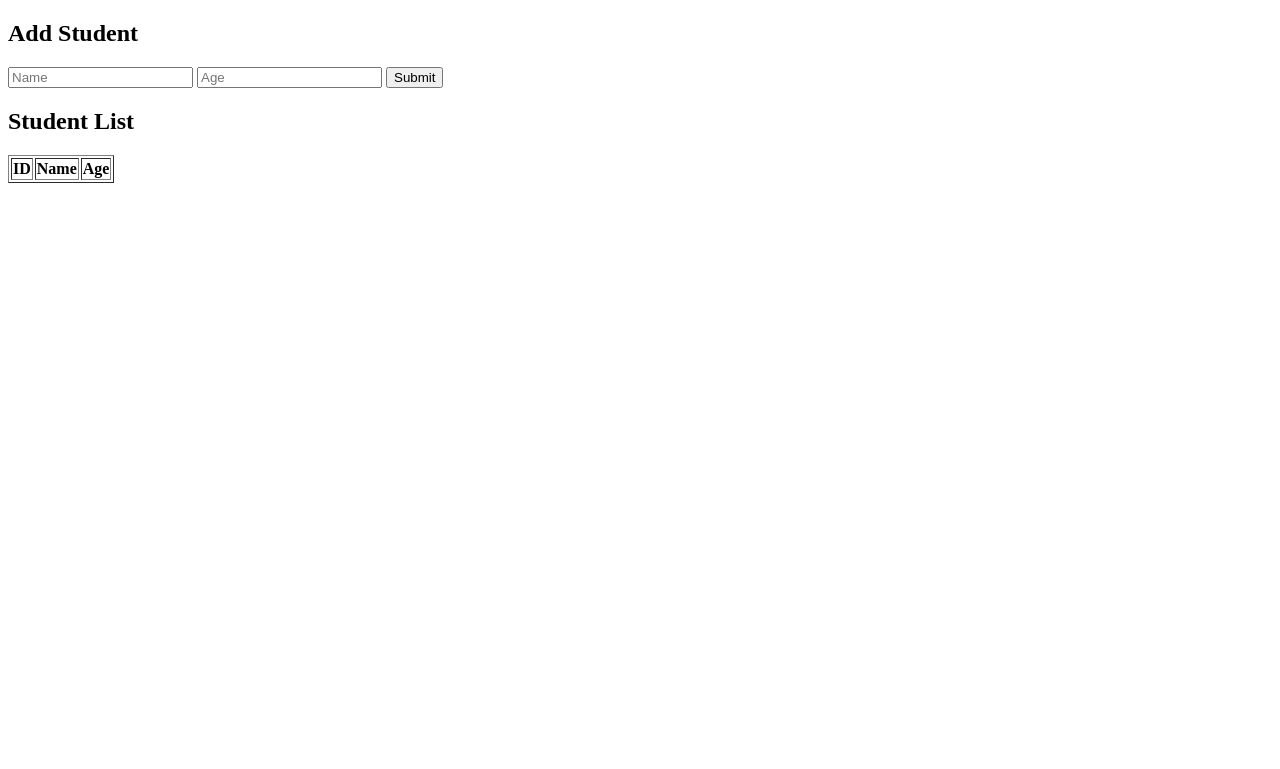
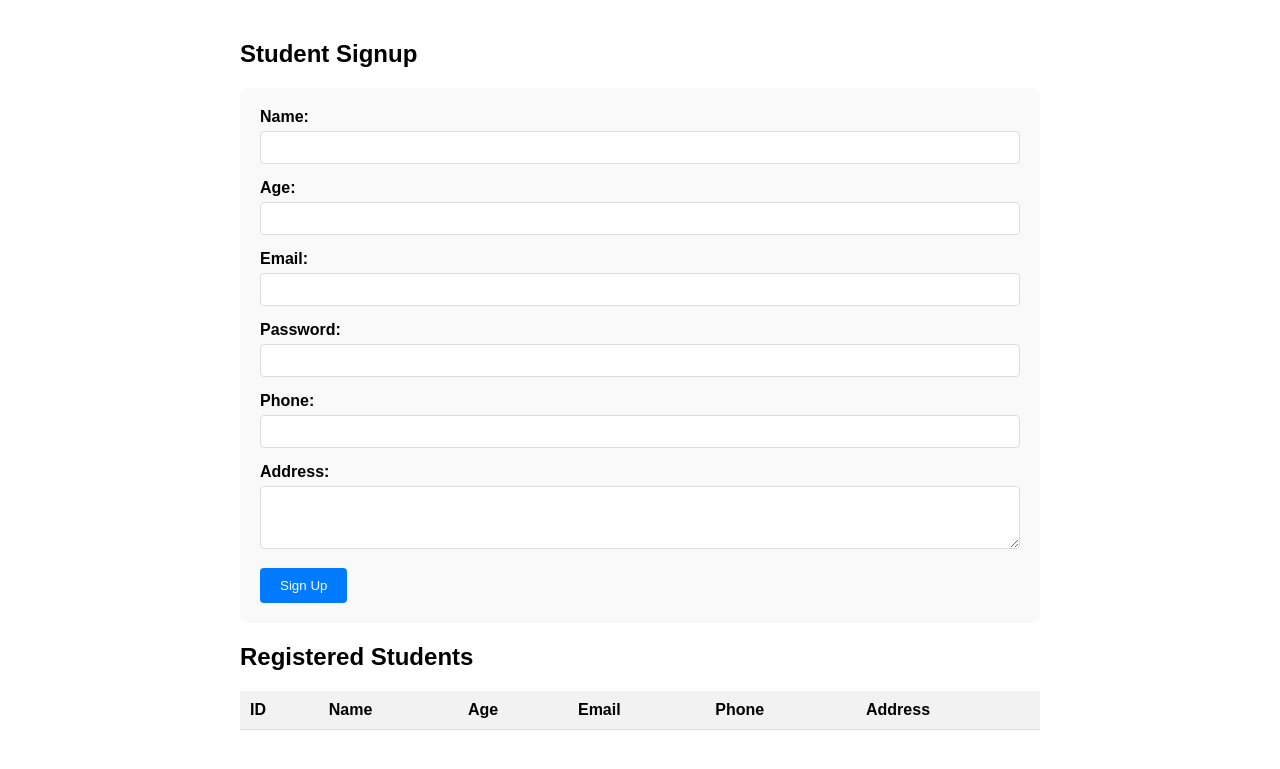
Before and after one commit to KedarBhame01/Login-Registration-Demo-Project, a Django app: page /a/login/ in a window 1280 px wide. Shown: the top 769 px of the page. Run offline with Django 5.2, Linux system fonts and the light colour scheme; tables that the repository leaves empty hold one stand-in row (values such as "Sample post"); lists and menus that the app fills with data are empty.

Commit message:
working basic registration
including mysql server data store on it

```diff
--- a/Login_Registration_Demo_Project/Login_Registration_Demo_Project/settings.py
+++ b/Login_Registration_Demo_Project/Login_Registration_Demo_Project/settings.py
@@ -9,7 +9,7 @@ https://docs.djangoproject.com/en/5.1/topics/settings/
 For the full list of settings and their values, see
 https://docs.djangoproject.com/en/5.1/ref/settings/
 """
-
+import os
 from pathlib import Path
 
 # Build paths inside the project like this: BASE_DIR / 'subdir'.
@@ -122,7 +122,8 @@ USE_TZ = True
 # https://docs.djangoproject.com/en/5.1/howto/static-files/
 
 STATIC_URL = 'static/'
-
+MEDIA_URL = '/media/'
+MEDIA_ROOT = os.path.join(BASE_DIR, 'media')
 # Default primary key field type
 # https://docs.djangoproject.com/en/5.1/ref/settings/#default-auto-field
 
--- a/Login_Registration_Demo_Project/student/forms.py
+++ b/Login_Registration_Demo_Project/student/forms.py
@@ -2,6 +2,8 @@ from django import forms
 from .models import Student
 
 class StudentForm(forms.ModelForm):
+    password = forms.CharField(widget=forms.PasswordInput())
+
     class Meta:
         model = Student
         fields = '__all__'
--- a/Login_Registration_Demo_Project/student/models.py
+++ b/Login_Registration_Demo_Project/student/models.py
@@ -2,8 +2,12 @@ from django.db import models
 
 # Create your models here.
 class Student(models.Model):
-    name = models.CharField(max_length = 100)
+    name = models.CharField(max_length=100)
     age = models.IntegerField()
-    # note = models.CharField(max_length = 100, default="NO note")
+    email = models.EmailField(unique=True)
+    password = models.CharField(max_length=128)
+    phone = models.CharField(max_length=15)
+    address = models.TextField()
+
     def __str__(self):
         return self.name
--- a/Login_Registration_Demo_Project/student/templates/new_login.html
+++ b/Login_Registration_Demo_Project/student/templates/new_login.html
@@ -1,23 +1,127 @@
 <!DOCTYPE html>
 <html>
 <head>
-    <title>Student Form</title>
+    <title>Student Signup</title>
+    <style>
+        body {
+            font-family: Arial, sans-serif;
+            max-width: 800px;
+            margin: 0 auto;
+            padding: 20px;
+        }
+        .form-container {
+            background: #f9f9f9;
+            padding: 20px;
+            border-radius: 8px;
+            margin-bottom: 20px;
+        }
+        .form-group {
+            margin-bottom: 15px;
+        }
+        label {
+            display: block;
+            margin-bottom: 5px;
+            font-weight: bold;
+        }
+        input, textarea {
+            width: 100%;
+            padding: 8px;
+            border: 1px solid #ddd;
+            border-radius: 4px;
+            box-sizing: border-box;
+        }
+        button {
+            background: #007bff;
+            color: white;
+            padding: 10px 20px;
+            border: none;
+            border-radius: 4px;
+            cursor: pointer;
+        }
+        button:hover {
+            background: #0056b3;
+        }
+        table {
+            width: 100%;
+            border-collapse: collapse;
+        }
+        th, td {
+            padding: 10px;
+            text-align: left;
+            border-bottom: 1px solid #ddd;
+        }
+        th {
+            background-color: #f2f2f2;
+        }
+        .message {
+            padding: 10px;
+            margin: 10px 0;
+            border-radius: 4px;
+        }
+        .success {
+            background-color: #d4edda;
+            color: #155724;
+            border: 1px solid #c3e6cb;
+        }
+        .error {
+            background-color: #f8d7da;
+            color: #721c24;
+            border: 1px solid #f5c6cb;
+        }
+    </style>
 </head>
 <body>
 
-<h2>Add Student</h2>
+<h2>Student Signup</h2>
 
+<div class="form-container">
     <form id="studentForm">
-    <input type="text" name="name" placeholder="Name" required>
-    <input type="number" name="age" placeholder="Age" required>
-    <button type="submit">Submit</button>
+        <div class="form-group">
+            <label for="name">Name:</label>
+            <input type="text" id="name" name="name" required>
+        </div>
+
+        <div class="form-group">
+            <label for="age">Age:</label>
+            <input type="number" id="age" name="age" required min="1" max="100">
+        </div>
+
+        <div class="form-group">
+            <label for="email">Email:</label>
+            <input type="email" id="email" name="email" required>
+        </div>
+
+        <div class="form-group">
+            <label for="password">Password:</label>
+            <input type="password" id="password" name="password" required minlength="6">
+        </div>
+
+        <div class="form-group">
+            <label for="phone">Phone:</label>
+            <input type="tel" id="phone" name="phone" required>
+        </div>
+
+        <div class="form-group">
+            <label for="address">Address:</label>
+            <textarea id="address" name="address" rows="3" required></textarea>
+        </div>
+
+        <button type="submit">Sign Up</button>
     </form>
+</div>
 
-<h2>Student List</h2>
-<table border="1">
+<div id="message"></div>
+
+<h2>Registered Students</h2>
+<table>
     <thead>
         <tr>
-            <th>ID</th><th>Name</th><th>Age</th>
+            <th>ID</th>
+            <th>Name</th>
+            <th>Age</th>
+            <th>Email</th>
+            <th>Phone</th>
+            <th>Address</th>
         </tr>
     </thead>
     <tbody id="studentTableBody">
@@ -27,11 +131,12 @@
 
 <script>
 async function loadStudents() {
+    try {
         const response = await fetch('/a/api/');
         const students = await response.json();
 
         const tableBody = document.getElementById('studentTableBody');
-    tableBody.innerHTML = ''; // Clear old data
+        tableBody.innerHTML = '';
 
         students.forEach(student => {
             const row = document.createElement('tr');
@@ -39,19 +144,39 @@ async function loadStudents() {
                 <td>${student.id}</td>
                 <td>${student.name}</td>
                 <td>${student.age}</td>
+                <td>${student.email}</td>
+                <td>${student.phone}</td>
+                <td>${student.address}</td>
             `;
             tableBody.appendChild(row);
         });
+    } catch (error) {
+        showMessage('Error loading students', 'error');
+    }
+}
+
+function showMessage(text, type) {
+    const messageDiv = document.getElementById('message');
+    messageDiv.innerHTML = `<div class="message ${type}">${text}</div>`;
+    setTimeout(() => {
+        messageDiv.innerHTML = '';
+    }, 3000);
 }
 
 document.getElementById('studentForm').addEventListener('submit', async function(e) {
     e.preventDefault();
     const form = e.target;
+
     const data = {
         name: form.name.value,
-        age: form.age.value,
+        age: parseInt(form.age.value),
+        email: form.email.value,
+        password: form.password.value,
+        phone: form.phone.value,
+        address: form.address.value
     };
 
+    try {
         const response = await fetch('/a/api/', {
             method: 'POST',
             headers: {
@@ -61,13 +186,17 @@ document.getElementById('studentForm').addEventListener('submit', async function
         });
 
         const result = await response.json();
-    console.log(result);
 
-    // Clear form
+        if (response.ok) {
+            showMessage('Student registered successfully!', 'success');
             form.reset();
-
-    // Reload student list
             loadStudents();
+        } else {
+            showMessage('Error: ' + JSON.stringify(result), 'error');
+        }
+    } catch (error) {
+        showMessage('Network error occurred', 'error');
+    }
 });
 
 // Load students on page load
--- a/Login_Registration_Demo_Project/student/urls.py
+++ b/Login_Registration_Demo_Project/student/urls.py
@@ -1,7 +1,11 @@
 from django.urls import path,include
 from .views import s, student_api, new_login_view
+# , signup_api, login_api
+
 urlpatterns = [
     path('',s, name = 's'),
     path('api/',student_api, name='student_api'),
     path('login/',new_login_view, name='new_login_view'),
+#     path('signup/',signup_api, name='signup_api'),
+#     path('login-api/',login_api, name='login_api'),
 ]
--- a/Login_Registration_Demo_Project/student/views.py
+++ b/Login_Registration_Demo_Project/student/views.py
@@ -4,6 +4,7 @@ from django.shortcuts import render, redirect
 from .models import Student
 from .serializers import studentserializer
 from .forms import StudentForm
+from django.contrib.auth.hashers import make_password
 # Create your views here.
 
 def s(request):
@@ -28,11 +29,16 @@ def student_api(request):
         return Response(serializer.data)
 
     elif request.method == 'POST':
-        serializer = studentserializer(data=request.data)
+        data = request.data.copy()
+        # Hash the password before saving
+        if 'password' in data:
+            data['password'] = make_password(data['password'])
+
+        serializer = studentserializer(data=data)
         if serializer.is_valid():
             serializer.save()
             return Response({'success' : True, 'data': serializer.data}, status=201)
-        return Response(serializer.errors, stutus=400)
+        return Response(serializer.errors, status=400)
 
 def new_login_view(request):
     return render(request, 'new_login.html')
```
Also changed, not shown: Login_Registration_Demo_Project/student/migrations/0001_initial.py, Login_Registration_Demo_Project/student/migrations/0002_student_note.py (deleted), Login_Registration_Demo_Project/student/migrations/0003_remove_student_note.py (deleted). Lines whose indentation alone changed are shown as unchanged.
